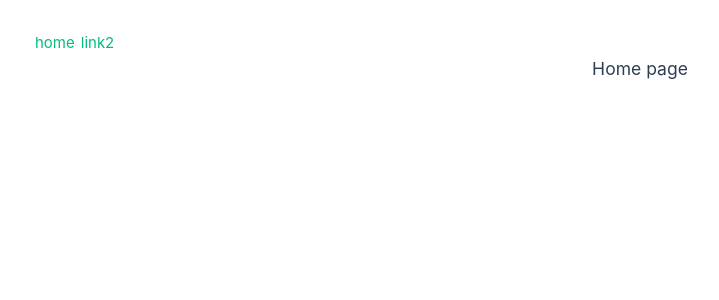
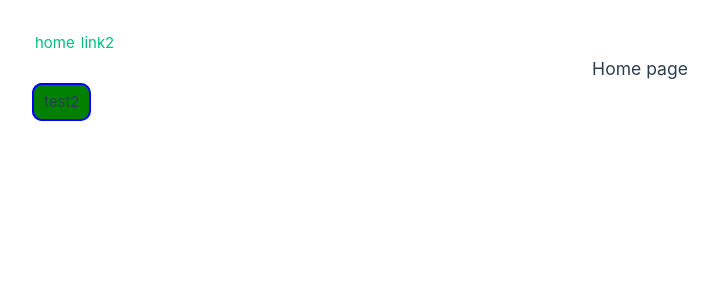
Before and after one commit to PeterTurner99/vue-project, a Vue app: page / in a window 1280 px wide. Shown: the top 300 px of the page, without its empty margins (0-719 px from the left). Built offline with nearby package versions, Linux system fonts and the light colour scheme; the HTML template or start-up script is replaced by a standard one.

Commit message:
Add moveable(draggable) cards

```diff
--- /dev/null
+++ b/src/components/MoveableCard/MoveableCard.vue
@@ -0,0 +1,63 @@
+<script setup lang="ts">
+import { ref } from 'vue'
+import { onMounted } from 'vue'
+const mouseDown = ref(false)
+const mouseXOffset = ref(0)
+const moveableCard = ref<HTMLElement | null>(null)
+const mouseYOffset = ref(0)
+function MoveCard(event: MouseEvent) {
+  mouseDown.value = true
+  mouseXOffset.value = event.offsetX
+  mouseYOffset.value = event.offsetY
+  document.onselectstart = () => {
+    return false
+  }
+}
+
+onMounted(() => {
+  addEventListener('mousemove', (event: MouseEvent) => {
+    if (mouseDown.value == true) {
+      const x = event.pageX - mouseXOffset.value
+      const y = event.pageY - mouseYOffset.value
+      let elem = moveableCard.value as HTMLDivElement
+      const newElem = elem!.cloneNode(true) as HTMLDivElement
+      const parent = elem!.parentNode
+      if (parent!.firstChild != elem.nodeValue) {
+        parent!.appendChild(newElem)
+
+        elem?.remove()
+        // clone the element and insert the cloned element as the first child, preserving the HTMLDivElement type
+        elem = newElem
+        elem.addEventListener('mousedown', (event) => MoveCard(event))
+        moveableCard.value = elem
+      }
+      elem!.style.left = Math.max(x, 0).toString() + 'px'
+      elem!.style.top = Math.max(y, 0).toString() + 'px'
+    }
+  })
+})
+addEventListener('mouseup', () => {
+  mouseDown.value = false
+  document.onselectstart = () => {
+    return true
+  }
+})
+</script>
+
+<template>
+  <div @mousedown.capture="MoveCard($event)" ref="moveableCard" class="MoveableCard">
+    <slot />
+  </div>
+</template>
+
+<style scoped>
+.MoveableCard {
+  border: 2px solid blue;
+  padding: 5px 10px;
+  border-radius: 10px;
+  width: fit-content;
+  background-color: green;
+  cursor: pointer;
+  position: absolute;
+}
+</style>
--- a/src/views/HomeView.vue
+++ b/src/views/HomeView.vue
@@ -1,9 +1,15 @@
-<script setup lang="ts"></script>
+<script setup lang="ts">
+import MoveableCard from '@/components/MoveableCard/MoveableCard.vue'
+</script>
 
 <template>
   <main>
     <div class="centered">
       <h3>Home page</h3>
+      <div>
+        <MoveableCard><p>test1</p> </MoveableCard>
+        <MoveableCard><p>test2</p> </MoveableCard>
+      </div>
     </div>
   </main>
 </template>
```
